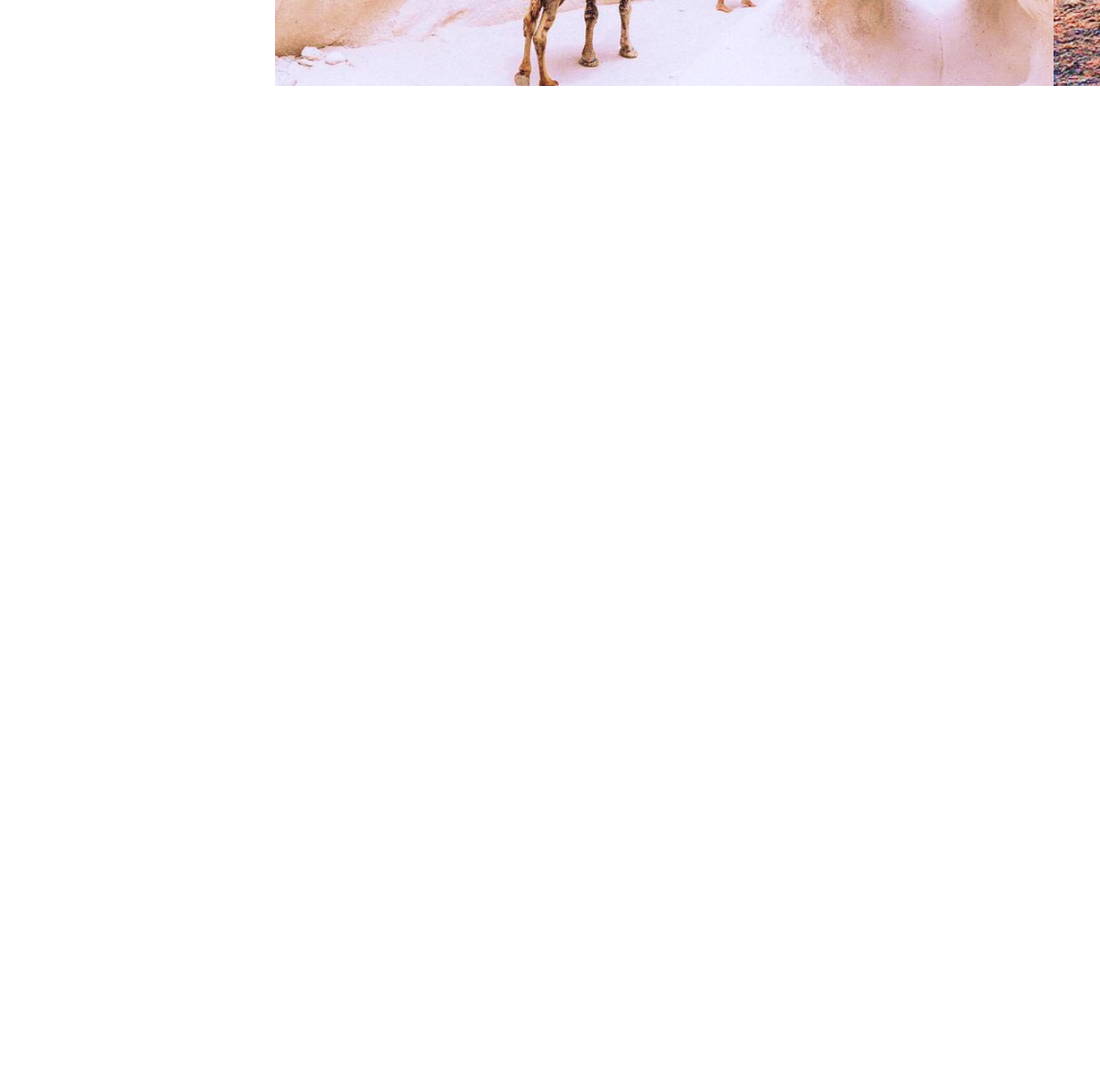
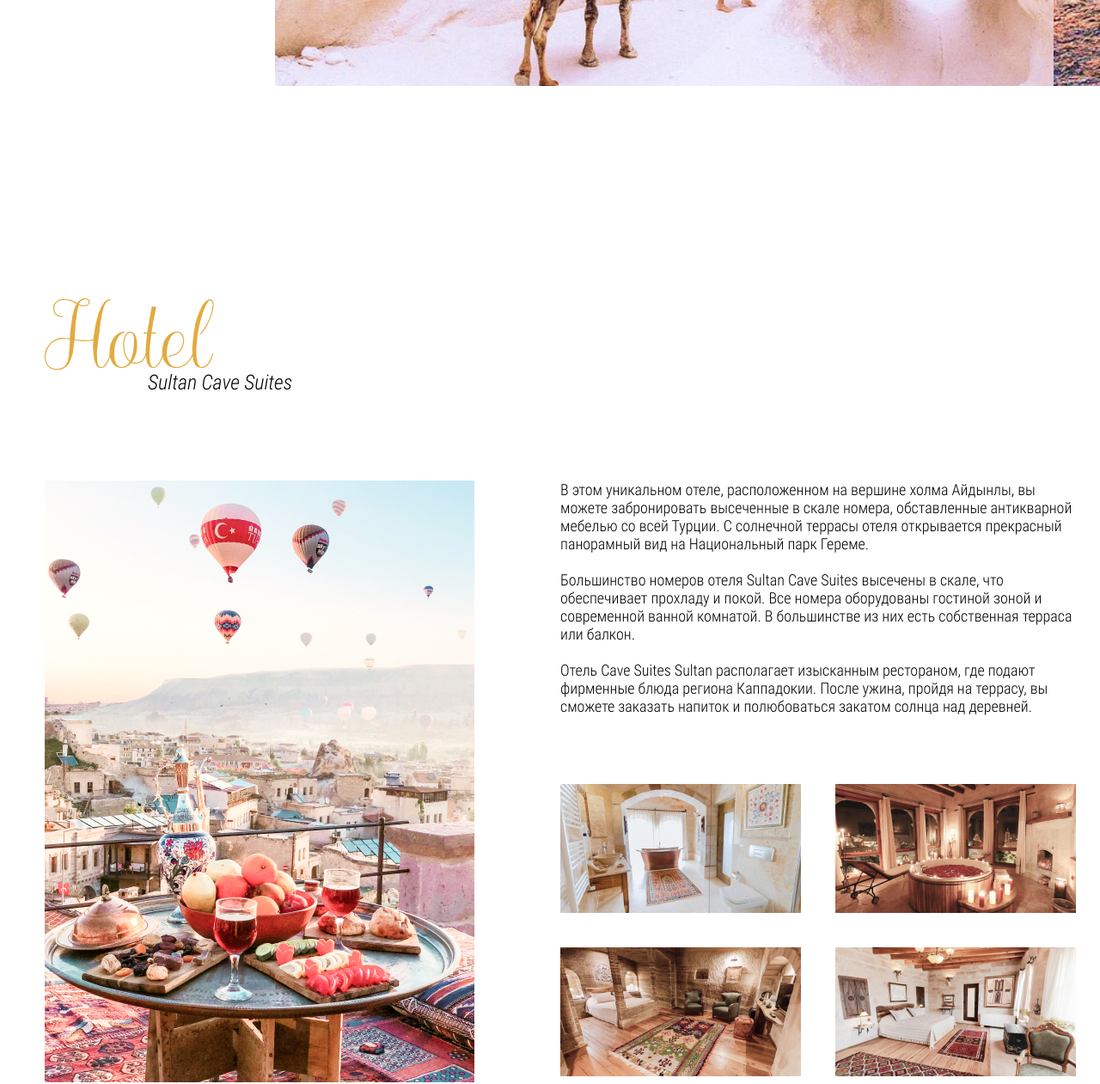
Before and after one commit to arseil/Cappadocia, a website: page src/index.html in a window 1280 px wide. Shown: the part 3413-4674 px from the top of the page at 86% size. Before the commit the page ends 3544 px from the top, so only its background shows below. Drawn offline with nearby package versions, Linux system fonts and the light colour scheme; files that its build step writes are made by us from their sources.

Commit message:
created the fourth section

```diff
--- a/src/index.html
+++ b/src/index.html
@@ -162,6 +162,32 @@
 		</div>
 	</section>
 
+	<section class="story hotel">
+		<div class="container">
+			<div class="trip__wrapper">
+				<h3 class="story__subtitle hotel__subtitle">Hotel</h3>
+				<h2 class="story__title hotel__title">Sultan Cave Suites</h2>
+			</div>
+			<div class="story__grid hotel__grid">
+				<img src="img/hotel/hotel_main.jpg" alt="hotel_main" class="hotel__photo">
+				<div class="story__descr">
+					<p>
+						В этом уникальном отеле, расположенном на вершине холма Айдынлы, вы можете забронировать высеченные в скале номера, обставленные антикварной мебелью со всей Турции. С солнечной террасы отеля открывается прекрасный панорамный вид на Национальный парк Гереме.
+						<br><br>
+						Большинство номеров отеля Sultan Cave Suites высечены в скале, что обеспечивает прохладу и покой. Все номера оборудованы гостиной зоной и современной ванной комнатой. В большинстве из них есть собственная терраса или балкон.
+						<br><br>
+						Отель Cave Suites Sultan располагает изысканным рестораном, где подают фирменные блюда региона Каппадокии. После ужина, пройдя на террасу, вы сможете заказать напиток и полюбоваться закатом солнца над деревней.
+					</p>
+					<div class="hotel__gallery">
+						<img src="img/hotel/hotel_1.jpg" alt="hotel_1">
+						<img src="img/hotel/hotel_2.jpg" alt="hotel_2">
+						<img src="img/hotel/hotel_3.jpg" alt="hotel_3">
+						<img src="img/hotel/hotel_4.jpg" alt="hotel_4">
+					</div>
+				</div>
+			</div>
+		</div>
+	</section>
 
 	<!-- <script src="https://code.jquery.com/jquery-3.6.1.min.js" integrity="sha256-o88AwQnZB+VDvE9tvIXrMQaPlFFSUTR+nldQm1LuPXQ=" crossorigin="anonymous"></script>
 	<script src="https://code.jquery.com/jquery-migrate-3.4.0.min.js"></script> -->
--- /dev/null
+++ b/src/sass/blocks/_hotel.scss
@@ -0,0 +1,22 @@
+.hotel {
+    position: relative;
+    &__subtitle {
+		margin-left: 0;
+	}
+	&__title {
+		top: 100px;
+		left: 120px;
+	}
+    &__grid {
+        margin-top: 100px;
+        display: grid;
+        grid-template-columns: 500px 600px;
+		column-gap: 100px;
+    }
+    &__gallery {
+        margin-top: 80px;
+        display: grid;
+        grid-template: repeat(2, auto) / repeat(2, auto);
+        gap: 40px;
+    }
+}
--- a/src/sass/style.scss
+++ b/src/sass/style.scss
@@ -8,3 +8,4 @@
 @import 'blocks/carousel';
 @import 'blocks/buttons';
 @import 'blocks/trip';
+@import 'blocks/hotel';
```
Also changed, not shown: dist/css/style.min.css, dist/img/hotel/hotel_1.jpg (added), dist/img/hotel/hotel_2.jpg (added), dist/img/hotel/hotel_3.jpg (added), dist/img/hotel/hotel_4.jpg (added), dist/img/hotel/hotel_main.jpg (added), dist/index.html, src/img/hotel/hotel_1.jpg (added), src/img/hotel/hotel_2.jpg (added), src/img/hotel/hotel_3.jpg (added), src/img/hotel/hotel_4.jpg (added), src/img/hotel/hotel_main.jpg (added).
